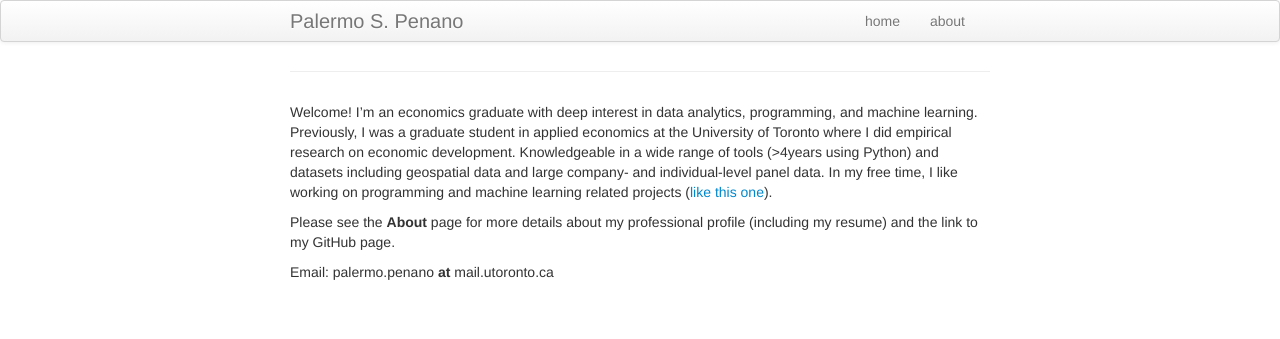
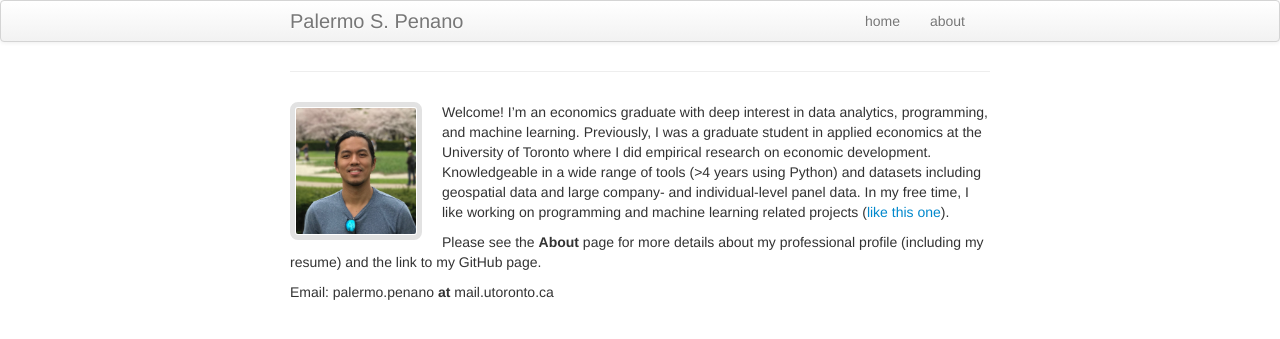
Before and after one commit to palpen/palermopenano, a Jekyll site: the page built from index.md, in a window 1280 px wide. Shown: the top 339 px of the page. Built offline with Jekyll 4.4.1, drawn with Linux system fonts in a browser that asks for light colours.

```diff
--- a/_includes/themes/twitter/default.html
+++ b/_includes/themes/twitter/default.html
@@ -34,7 +34,7 @@
           <a class="brand" href="{{ HOME_PATH }}">{{ site.title }}</a>
           <ul class="nav">
               <li><a href="{{ BASE_PATH }}">home</a></li>
-              <li><a href="{{ BASE_PATH }}/pages/cv.html">about</a></li>
+              <li><a href="{{ BASE_PATH }}/pages/about.html">about</a></li>
           </ul>
         </div>
       </div>
--- a/index.md
+++ b/index.md
@@ -3,8 +3,8 @@ layout: page
 description: My website
 ---
 
-<!-- <img height="120" width="120" style="padding:1px; border: 5px solid #E2E2E2; border-radius:8px; margin-right: 20px" align="left" src="images/profile_pic_cropped.jpeg"> -->
-Welcome! I'm an economics graduate with deep interest in data analytics, programming, and machine learning. Previously, I was a graduate student in applied economics at the University of Toronto where I did empirical research on economic development. Knowledgeable in a wide range of tools (>4years using Python) and datasets
+<img height="120" width="120" style="padding:1px; border: 5px solid #E2E2E2; border-radius:8px; margin-right: 20px" align="left" src="images/profile_pic_cropped.jpeg">
+Welcome! I'm an economics graduate with deep interest in data analytics, programming, and machine learning. Previously, I was a graduate student in applied economics at the University of Toronto where I did empirical research on economic development. Knowledgeable in a wide range of tools (>4 years using Python) and datasets
 including geospatial data and large company- and individual-level panel data. In my free time, I like working on programming and machine learning related projects ([like this one](http://pspenano.pythonanywhere.com/)).
 
 Please see the __About__ page for more details about my professional profile (including my resume) and the link to my GitHub page.
```
